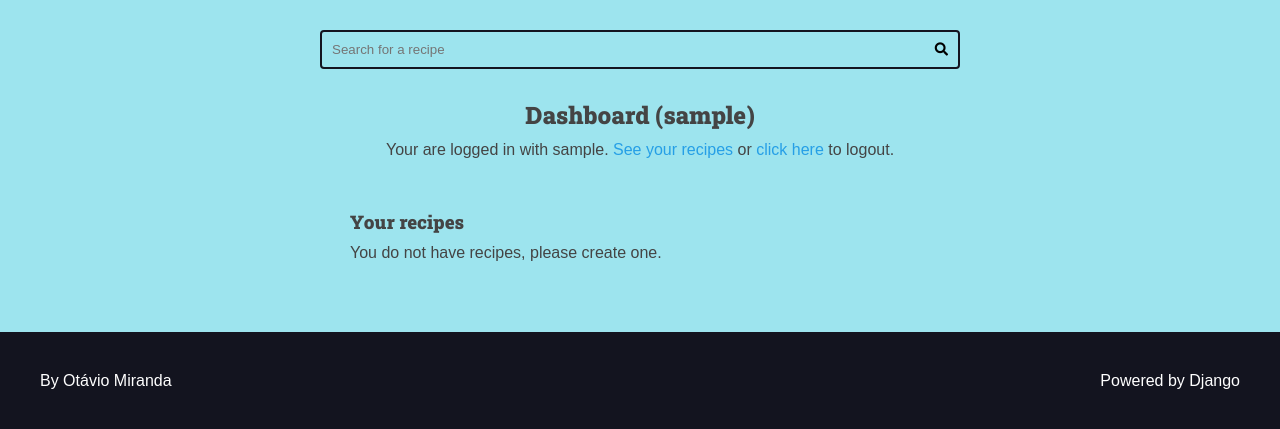
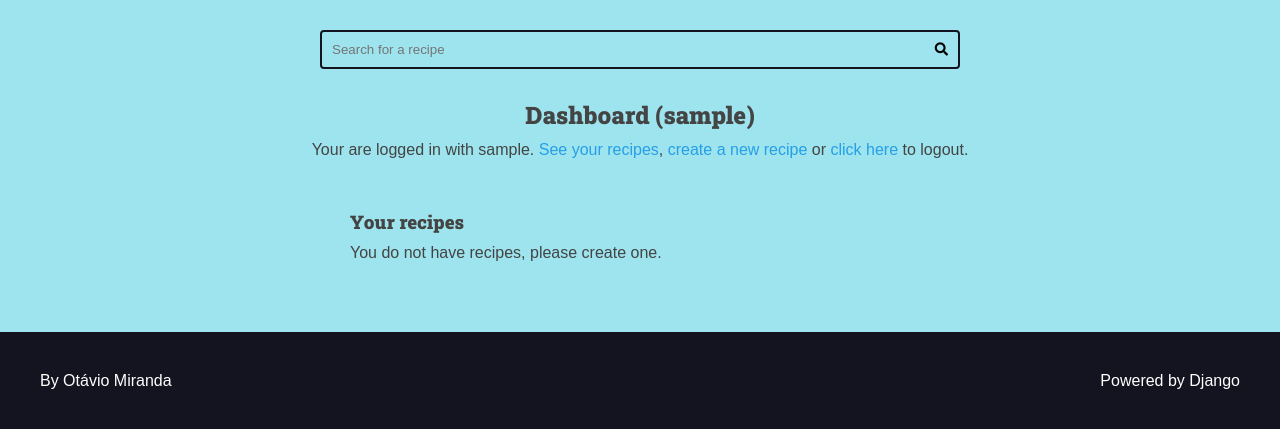
Before and after one commit to santossilvaandroid-stack/curso-django-projeto1, a Django app: page /authors/dashboard/ in a window 1280 px wide. Shown: the part 113-542 px from the top of the page. Run offline with Django 5.2, Linux system fonts and the light colour scheme; the visitor is signed in with stand-in values (Sample User, id 1); data that the repository does not hold is empty.

Commit message:
Como criei uma view para permitir criação de nvoas receitas?

```diff
--- a/authors/templates/authors/partials/login_message.html
+++ b/authors/templates/authors/partials/login_message.html
@@ -2,7 +2,8 @@
 <div class="login-message">
   Your are logged in with
   {{ request.user.username }}.
-  <a href="{% url 'authors:dashboard' %}">See your recipes</a> or
+  <a href="{% url 'authors:dashboard' %}">See your recipes</a>,
+  <a href="{% url 'authors:dashboard_recipe_new' %}">create a new recipe</a> or
   <form class="inline-form" action="{% url 'authors:logout' %}" method='POST'>
     {% csrf_token %}
     <input type="hidden" name="username" value="{{ request.user.username }}">
--- a/authors/urls.py
+++ b/authors/urls.py
@@ -12,6 +12,11 @@ urlpatterns = [
     path('logout/', views.logout_view, name='logout'),
     path('dashboard/', views.dashboard, name='dashboard'),
     path(
+        'dashboard/recipe/new/',
+        views.dashboard_recipe_new,
+        name='dashboard_recipe_new'
+    ),
+    path(
         'dashboard/recipe/<int:id>/edit/',
         views.dashboard_recipe_edit,
         name='dashboard_recipe_edit'
--- a/authors/views.py
+++ b/authors/views.py
@@ -136,3 +136,33 @@ def logout_view(request):
     messages.success(request, 'Logged out successfully')
     logout(request)
     return redirect(reverse('authors:login'))
+
+@login_required(login_url='authors:login', redirect_field_name='next')
+def dashboard_recipe_new(request):
+    form = AuthorRecipeForm(
+        data=request.POST or None,
+        files=request.FILES or None,
+    )
+
+    if form.is_valid():
+        recipe: Recipe = form.save(commit=False)
+
+        recipe.author = request.user
+        recipe.preparation_steps_is_html = False
+        recipe.is_published = False
+
+        recipe.save()
+
+        messages.success(request, 'Salvo com sucesso!')
+        return redirect(
+            reverse('authors:dashboard_recipe_edit', args=(recipe.id,))
+        )
+
+    return render(
+        request,
+        'authors/pages/dashboard_recipe.html',
+        context={
+            'form': form,
+            'form_action': reverse('authors:dashboard_recipe_new')
+        }
+    )
```
